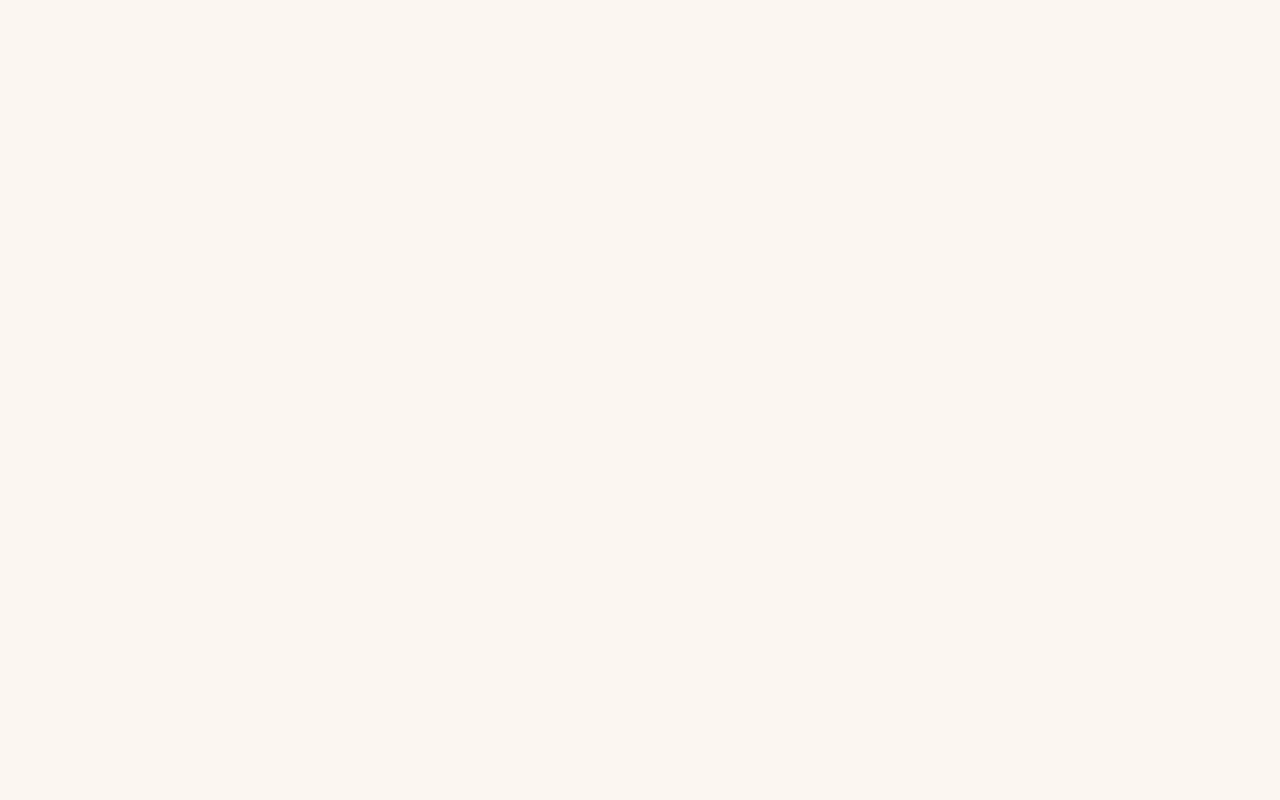
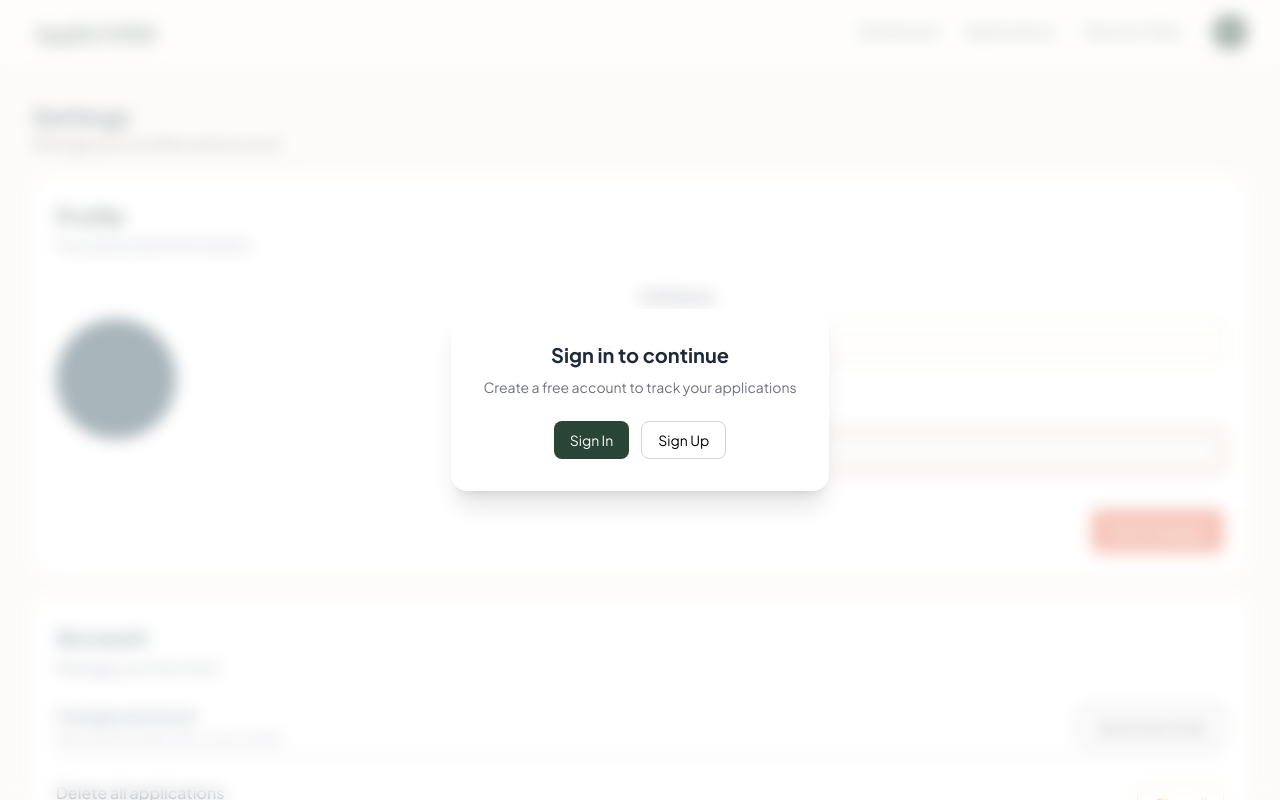
Before and after one commit to Sinha-Saurav/ApplyOrbit, a React (Vite) app in the folder Frontend/: page /settings in a window 1280 px wide. Before the commit this address had no page. Shown: the top 800 px of the page. Built offline with nearby package versions, Linux system fonts and the light colour scheme.

Commit message:
made the frontend ppage for the settings

```diff
--- a/Frontend/src/App.jsx
+++ b/Frontend/src/App.jsx
@@ -6,6 +6,7 @@ import AuthLayout from './components/AuthLayout'
 import ApplicationBoard from './pages/ApplicationBoard'
 import Dashboard from './pages/Dashboard'
 import HomePage from './pages/HomePage'
+import Settings from './pages/Settings'
 import SignIn from './pages/auth/SignIn'
 import SignUp from './pages/auth/SignUp'
 import Verify from './pages/auth/Verify'
@@ -29,6 +30,11 @@ export default function App(){
                 <Dashboard />
               </ProtectedRoute>
             } />
+            <Route path="settings" element={
+              <ProtectedRoute>
+                <Settings />
+              </ProtectedRoute>
+            }/>
           </Route>
           <Route path="/auth" element={<AuthLayout />}>
             <Route path="signin" element={<SignIn />} />
--- a/Frontend/src/components/Header.jsx
+++ b/Frontend/src/components/Header.jsx
@@ -105,7 +105,7 @@ export default function Header() {
                                     className='flex items-center gap-3 px-4 py-2.5 hover:bg-gray-100 cursor-pointer text-sm text-gray-700'
                                 >
                                     <svg xmlns="http://www.w3.org/2000/svg" width="16" height="16" viewBox="0 0 24 24" fill="none" stroke="currentColor" strokeWidth="2" strokeLinecap="round" strokeLinejoin="round"><path d="M12.22 2h-.44a2 2 0 0 0-2 2v.18a2 2 0 0 1-1 1.73l-.43.25a2 2 0 0 1-2 0l-.15-.08a2 2 0 0 0-2.73.73l-.22.38a2 2 0 0 0 .73 2.73l.15.1a2 2 0 0 1 1 1.72v.51a2 2 0 0 1-1 1.74l-.15.09a2 2 0 0 0-.73 2.73l.22.38a2 2 0 0 0 2.73.73l.15-.08a2 2 0 0 1 2 0l.43.25a2 2 0 0 1 1 1.73V20a2 2 0 0 0 2 2h.44a2 2 0 0 0 2-2v-.18a2 2 0 0 1 1-1.73l.43-.25a2 2 0 0 1 2 0l.15.08a2 2 0 0 0 2.73-.73l.22-.39a2 2 0 0 0-.73-2.73l-.15-.08a2 2 0 0 1-1-1.74v-.5a2 2 0 0 1 1-1.74l.15-.09a2 2 0 0 0 .73-2.73l-.22-.38a2 2 0 0 0-2.73-.73l-.15.08a2 2 0 0 1-2 0l-.43-.25a2 2 0 0 1-1-1.73V4a2 2 0 0 0-2-2z" /><circle cx="12" cy="12" r="3" /></svg>
-                                    Profile Settings
+                                    Settings
                                 </div>
                             </div>
 
--- /dev/null
+++ b/Frontend/src/pages/Settings.jsx
@@ -0,0 +1,112 @@
+import React from 'react'
+import { AppContext } from "../context/AppContext";
+
+export default function Settings() {
+
+    const userName = localStorage.getItem('userName')
+    const email = localStorage.getItem('email')
+
+    return (
+        <section className='mt-25 px-8 flex flex-col gap-5'>
+            <div>
+                <h1 className='text-2xl font-bold text-[#264653]'>Settings</h1>
+                <p className='text-[16px] font-medium text-[#616169]'>Manage your profile and account</p>
+            </div>
+
+            <div className='w-full flex flex-col gap-7 shadow rounded-2xl p-6 bg-[#ffffff]'>
+                <div>
+                    <h2 className='text-[22px] font-bold text-[#173329]'>Profile</h2>
+                    <p className=' font-medium text-gray-500'>Your personal information</p>
+                </div>
+
+                <div className='flex justify-between '>
+
+                    <div className='flex items-center gap-5 flex-1'>
+                        <div className='w-30 h-30 rounded-full bg-[#264653] flex items-center
+                            justify-center text-white font-semibold text-6xl'>
+                            {userName?.charAt(0).toUpperCase()}
+                        </div>
+                        <div>
+                            <p className='text-2xl font-bold text-[#264653]'>{userName}</p>
+                            <p className='text-[16px] font-medium text-[#2b5261]'>{email}</p>
+                        </div>
+                    </div>
+
+                    <div className='flex flex-col gap-7 flex-1'>
+                        <div className='flex flex-col gap-3 flex-1 '>
+                            <label className='font-medium text-gray-900'>Full Name</label>
+                            <input
+                                className='border-2 rounded-lg py-2 px-4 font-medium bg-[#fffdfb]
+                                border border-[#EDE6D8] outline-none focus:border-[#e8927c] transition-colors'
+                                value={userName}
+                            />
+                        </div>
+                        <div className='flex flex-col gap-3 flex-1'>
+                            <label className='font-medium text-gray-900'>Email
+                                <span className='text-sm ml-1 text-[#6f6f6f]'>(read only)</span>
+                            </label>
+                            <input
+                                className='border-2 rounded-lg py-2 px-4 bg-[#F8F5F0] font-medium
+                                border border-[#c1715d]'
+                                value={email}
+                                disabled
+                            />
+                        </div>
+                    </div>
+                </div>
+                <div className="flex justify-end mt-2">
+                    <button
+                        className="bg-[#E76F51] text-white text-sm font-semibold px-5 py-3 rounded-lg
+                        hover:opacity-90 transition disabled:opacity-50 cursor-pointer"
+                    >
+                        {"Save changes"}
+                    </button>
+                </div>
+            </div>
+
+            {/* Account */}
+            <div className="bg-white rounded-2xl shadow p-6 flex flex-col gap-4">
+                <div>
+                    <h2 className="text-[22px] font-bold text-[#264653]">Account</h2>
+                    <p className="text-base text-gray-600 mt-0.5">Manage your account</p>
+                </div>
+
+                <div className="flex justify-between items-center py-2 border-b border-gray-400">
+                    <div>
+                        <p className="text-base font-medium text-gray-800">Change password</p>
+                        <p className="text-sm text-gray-500">We'll send a reset link to your email</p>
+                    </div>
+                    <button
+                        className="border text-sm font-medium px-4 py-2 rounded-lg hover:bg-gray-50 transition cursor-pointer"
+                    >
+                        Send reset email
+                    </button>
+                </div>
+
+                <div className="flex justify-between items-center py-2 border-b border-gray-400">
+                    <div>
+                        <p className="text-base font-medium text-gray-800">Delete all applications</p>
+                        <p className="text-sm text-gray-500">Permanently removes all your application data</p>
+                    </div>
+                    <button
+                        className="border border-orange-300 text-orange-500 text-sm font-medium px-4 py-2 rounded-lg hover:bg-orange-50 transition cursor-pointer"
+                    >
+                        Clear all
+                    </button>
+                </div>
+
+                <div className="flex justify-between items-center py-2">
+                    <div>
+                        <p className="text-base font-medium text-red-500">Delete account</p>
+                        <p className="text-sm text-gray-500">Permanently deletes your account. Cannot be undone.</p>
+                    </div>
+                    <button
+                        className="border border-red-300 text-red-500 text-sm font-medium px-4 py-2 rounded-lg hover:bg-red-50 transition cursor-pointer"
+                    >
+                        Delete account
+                    </button>
+                </div>
+            </div>
+        </section>
+    )
+}
```
